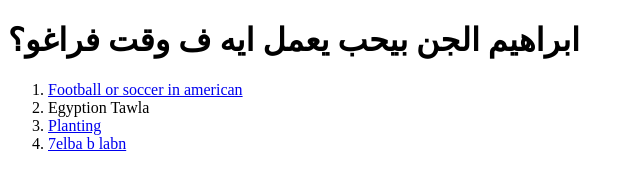
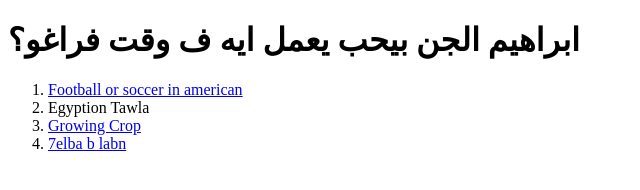
Before and after one commit to ibrahim-egy/cv, a plain HTML site: page Hobbies.html in a window 1280 px wide. Shown: the full height of the page, 0-640 px from the left. Drawn offline with Linux system fonts and the light colour scheme.

Commit message:
changed hobby name

```diff
--- a/Hobbies.html
+++ b/Hobbies.html
@@ -9,7 +9,7 @@
     <ol>
       <li><a href="https://www.youtube.com/watch?v=Ld5pfFrPBVE">Football or soccer in american</a></li>
       <li>Egyption Tawla</li>
-      <li><a href="https://www.youtube.com/watch?v=0OkfjBn3KDk">Planting</a></li>
+      <li><a href="https://www.youtube.com/watch?v=0OkfjBn3KDk">Growing Crop</a></li>
       <li><a href="https://ibb.co/9pdV214">7elba b labn</a></li>
     </ol>
   </body>
```
